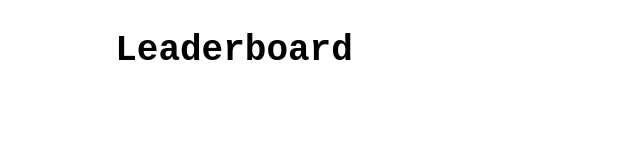
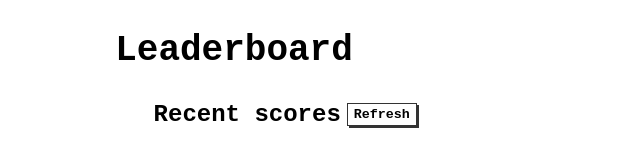
Before and after one commit to StarSheriff2/leaderboard, a website built with webpack: page src/index.html in a window 1280 px wide. Shown: the whole page, without its empty margins (0-640 px from the left). Built offline with nearby package versions, Linux system fonts and the light colour scheme.

Commit message:
Add score list section title

```diff
--- a/src/index.html
+++ b/src/index.html
@@ -9,5 +9,12 @@
   <header>
     <h1 class="title">Leaderboard</h1>
   </header>
+  <main>
+    <section id="score-list">
+      <h2 class="section-title">Recent scores</h2>
+      <button type="button" class="refresh-btn">Refresh</button>
+    </section>
+    <section id="add-form"></section>
+  </main>
 </body>
 </html>
--- a/src/style.css
+++ b/src/style.css
@@ -13,3 +13,35 @@ html {
   font-size: 3.6rem;
   margin: 30px 9%;
 }
+
+main {
+  display: flex;
+  margin: 0 12%;
+}
+
+.section-title {
+  font-size: 2.4rem;
+  display: inline-block;
+  vertical-align: middle;
+}
+
+.refresh-btn {
+  background: #fff;
+  border: 1px solid #333;
+  box-shadow: 2px 2px #333;
+  font-family: monospace, sans-serif;
+  font-weight: 700;
+  padding: 3px 6px;
+  cursor: pointer;
+  display: inline-block;
+  vertical-align: middle;
+  transition: all 100ms ease;
+}
+
+.refresh-btn:hover,
+.refresh-btn:focus {
+  background: #333;
+  color: #fff;
+  box-shadow: none;
+  transform: translate(1px, 1px);
+}
```
